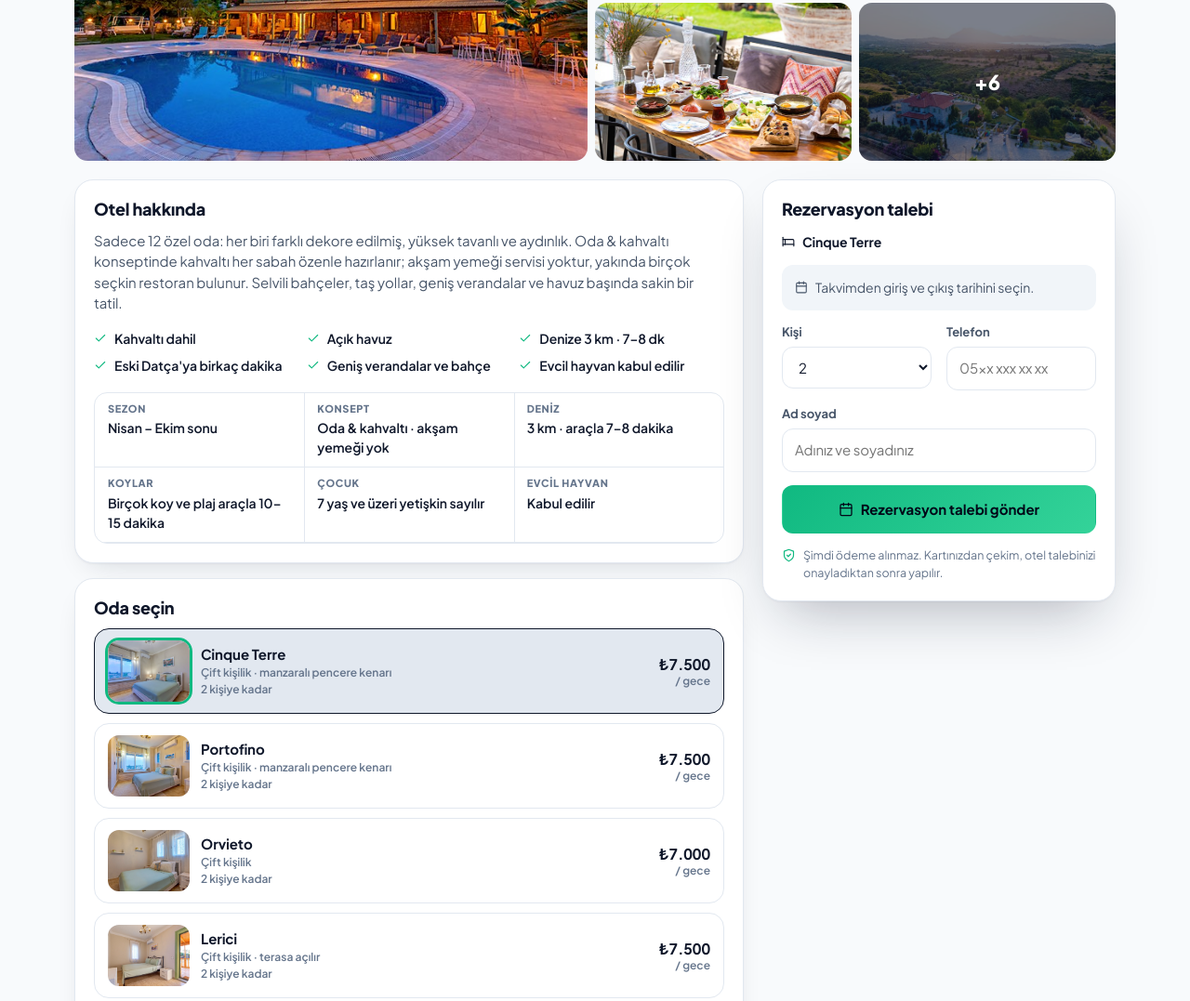
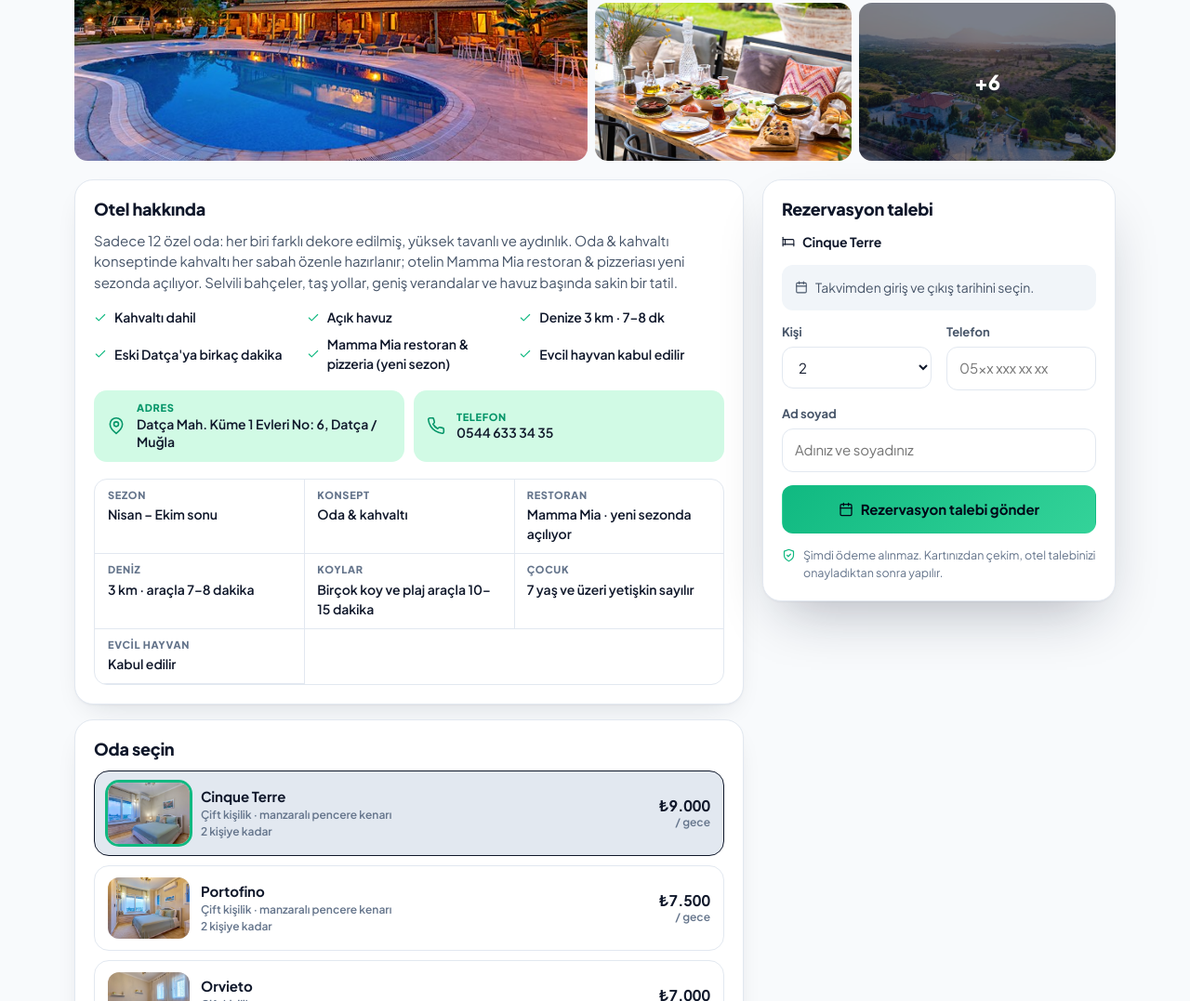
Before and after one commit to bahadirinciler/travelwin, a plain HTML site: page hotel.html in a window 1280 px wide. Shown: the part 803-1880 px from the top of the page at 93% size. Drawn offline with Linux system fonts and the light colour scheme.

Commit message:
Casa Di Datça: adres/telefon, Mamma Mia (yeni sezon), Cinque Terre 3. kategori
Co-Authored-By: Claude Opus 5.5 <noreply@anthropic.com>

```diff
--- a/css/styles.css
+++ b/css/styles.css
@@ -1327,3 +1327,10 @@ td.neg, .payout-sum .neg { color: #dc2626; }
 .gh-info div { padding: 10px 14px; border-bottom: 1px solid var(--line); border-right: 1px solid var(--line); margin: -1px -1px 0 0; }
 .gh-info dt { font-size: 11px; font-weight: 800; letter-spacing: .06em; text-transform: uppercase; color: var(--ink-3); }
 .gh-info dd { margin: 2px 0 0; font-size: 14px; font-weight: 600; }
+
+.gh-contact { display: grid; grid-template-columns: repeat(auto-fit, minmax(220px, 1fr)); gap: 10px; margin-top: 18px; }
+.gh-contact a { display: flex; align-items: center; gap: 12px; padding: 12px 14px; border-radius: 14px; background: var(--emerald-soft); color: var(--ink); }
+.gh-contact a:hover { background: #a7f3d0; }
+.gh-contact .ico { font-size: 20px; color: var(--emerald-2); flex-shrink: 0; }
+.gh-contact small { display: block; font-size: 11px; font-weight: 800; letter-spacing: .06em; text-transform: uppercase; color: var(--emerald-2); }
+.gh-contact span { font-size: 14px; font-weight: 600; line-height: 1.35; }
--- a/js/data.js
+++ b/js/data.js
@@ -1,7 +1,7 @@
 /* Turizmlink — demo veri katmanı (localStorage). Backend gelene kadar mock "API". */
 (function () {
   // v5: Casa Di Datça gerçek odaları (Capri dahil) ve fotoğrafları — eski demo verisi yerine yeni seed yüklenir.
-  const KEY = 'turizmlink:v6';
+  const KEY = 'turizmlink:v7';
 
   /* ---- Gelir modeli ----
      Satış: otel, misafirin ödediği tutar üzerinden toplam %7 öder → %5 elçiye (net), %2 Turizmlink'e.
@@ -35,28 +35,30 @@
           id: 'b5', name: 'Casa Di Datça', region: 'Datça',
           // Bilgiler: casadidatca.com + otel sahibi (deniz mesafesi)
           tagline: 'Eski Datça\'nın karşısında, 10 dönümlük vadide taş mimarili butik otel.',
-          about: 'Sadece 12 özel oda: her biri farklı dekore edilmiş, yüksek tavanlı ve aydınlık. Oda & kahvaltı konseptinde kahvaltı her sabah özenle hazırlanır; akşam yemeği servisi yoktur, yakında birçok seçkin restoran bulunur. Selvili bahçeler, taş yollar, geniş verandalar ve havuz başında sakin bir tatil.',
-          features: ['Kahvaltı dahil', 'Açık havuz', 'Denize 3 km · 7–8 dk', 'Eski Datça\'ya birkaç dakika', 'Geniş verandalar ve bahçe', 'Evcil hayvan kabul edilir'],
+          about: 'Sadece 12 özel oda: her biri farklı dekore edilmiş, yüksek tavanlı ve aydınlık. Oda & kahvaltı konseptinde kahvaltı her sabah özenle hazırlanır; otelin Mamma Mia restoran & pizzeriası yeni sezonda açılıyor. Selvili bahçeler, taş yollar, geniş verandalar ve havuz başında sakin bir tatil.',
+          features: ['Kahvaltı dahil', 'Açık havuz', 'Denize 3 km · 7–8 dk', 'Eski Datça\'ya birkaç dakika', 'Mamma Mia restoran & pizzeria (yeni sezon)', 'Evcil hayvan kabul edilir'],
           info: [
-            ['Sezon', 'Nisan – Ekim sonu'], ['Konsept', 'Oda & kahvaltı · akşam yemeği yok'],
+            ['Sezon', 'Nisan – Ekim sonu'], ['Konsept', 'Oda & kahvaltı'], ['Restoran', 'Mamma Mia · yeni sezonda açılıyor'],
             ['Deniz', '3 km · araçla 7–8 dakika'], ['Koylar', 'Birçok koy ve plaj araçla 10–15 dakika'],
             ['Çocuk', '7 yaş ve üzeri yetişkin sayılır'], ['Evcil hayvan', 'Kabul edilir'],
           ],
+          address: 'Datça Mah. Küme 1 Evleri No: 6, Datça / Muğla',
+          phone: '0544 633 34 35',
           // Fotoğraflar: assets/casadidatca (kaynak: GORSELLER/CASADIDATCA, tools/casadidatca-gorseller.sh ile rötuşlu)
           cover: 'assets/casadidatca/hero.jpg',
           gallery: [
-            ['havuz-aksam', 'Akşam havuz başı'], ['tas-villa', 'Taş villa'], ['restoran-teras', 'Bambu gölgeli teras'],
+            ['havuz-aksam', 'Akşam havuz başı'], ['tas-villa', 'Taş villa'], ['restoran-teras', 'Mamma Mia terası'],
             ['kahvalti', 'Kahvaltı'], ['drone-gunbatimi', 'Gün batımında otel'], ['salon-manzara', 'Manzaralı salon'],
             ['somine-kutuphane', 'Şömineli kütüphane'], ['tas-kemer', 'Taş kemerler'], ['bahce-yolu', 'Bahçe yolu'], ['havuz-gece', 'Gece havuz'], ['capri-veranda', 'Capri bahçe evi verandası'],
           ].map(([f, t]) => ({ src: 'assets/casadidatca/gallery/' + f + '.jpg', thumb: 'assets/casadidatca/thumbs/' + f + '.jpg', title: t })),
           media: [
-            ['villa-aksam', 'Taş villa, akşam', 'Story'], ['havuz', 'Havuz başı', 'Reels kapağı'], ['restoran', 'Bambu gölgeli teras', 'Story'],
+            ['villa-aksam', 'Taş villa, akşam', 'Story'], ['havuz', 'Havuz başı', 'Reels kapağı'], ['restoran', 'Mamma Mia terası', 'Story'],
             ['kahvalti', 'Kahvaltı sofrası', 'Reels kapağı'], ['yesil-kapi', 'Yeşil kapı', 'Story'], ['tas-kemer', 'Taş kemerler', 'Story'],
             ['drone', 'Gün batımında Datça', 'Reels kapağı'], ['oda', 'Cinque Terre odası', 'Story'], ['capri-bahce', 'Capri bahçe evi', 'Story'],
           ].map(([f, t, fmt]) => ({ id: f, src: 'assets/casadidatca/story/' + f + '.jpg', thumb: 'assets/casadidatca/story/thumbs/' + f + '.jpg', title: t, format: fmt })),
           // Fiyatlar örnek değerdir; otel extranet → Takvim / Fiyat'tan günceller.
           rooms: [
-            { id: 'cinque-terre', name: 'Cinque Terre', desc: 'Çift kişilik · manzaralı pencere kenarı', guests: 2, price: 7500, img: 'assets/casadidatca/rooms/cinque-terre.jpg' },
+            { id: 'cinque-terre', name: 'Cinque Terre', desc: 'Çift kişilik · manzaralı pencere kenarı', guests: 2, price: 9000, img: 'assets/casadidatca/rooms/cinque-terre.jpg' },
             { id: 'portofino', name: 'Portofino', desc: 'Çift kişilik · manzaralı pencere kenarı', guests: 2, price: 7500, img: 'assets/casadidatca/rooms/portofino.jpg' },
             { id: 'orvieto', name: 'Orvieto', desc: 'Çift kişilik', guests: 2, price: 7000, img: 'assets/casadidatca/rooms/orvieto.jpg' },
             { id: 'lerici', name: 'Lerici', desc: 'Çift kişilik · terasa açılır', guests: 2, price: 7500, img: 'assets/casadidatca/rooms/lerici.jpg' },
--- a/js/hotel.js
+++ b/js/hotel.js
@@ -174,6 +174,10 @@
         <div class="gh-main">
           ${biz.about ? `<section class="card card-pad"><h2 class="gh-h2">Otel hakkında</h2><p class="gh-p">${esc(biz.about)}</p>
             ${biz.features?.length ? `<ul class="gh-feats">${biz.features.map((f) => `<li>${ic('check')} ${esc(f)}</li>`).join('')}</ul>` : ''}
+            ${biz.address || biz.phone ? `<div class="gh-contact">
+              ${biz.address ? `<a href="https://maps.google.com/?q=${encodeURIComponent(biz.name + ', ' + biz.address)}" target="_blank" rel="noopener">${ic('pin')}<span><small>Adres</small>${esc(biz.address)}</span></a>` : ''}
+              ${biz.phone ? `<a href="tel:+90${biz.phone.replace(/\D/g, '').replace(/^0/, '')}">${ic('phone')}<span><small>Telefon</small>${esc(biz.phone)}</span></a>` : ''}
+            </div>` : ''}
             ${biz.info?.length ? `<dl class="gh-info">${biz.info.map(([k, v]) => `<div><dt>${esc(k)}</dt><dd>${esc(v)}</dd></div>`).join('')}</dl>` : ''}</section>` : ''}
 
           <section class="card card-pad">
```
Also changed, not shown: 1 other file.
